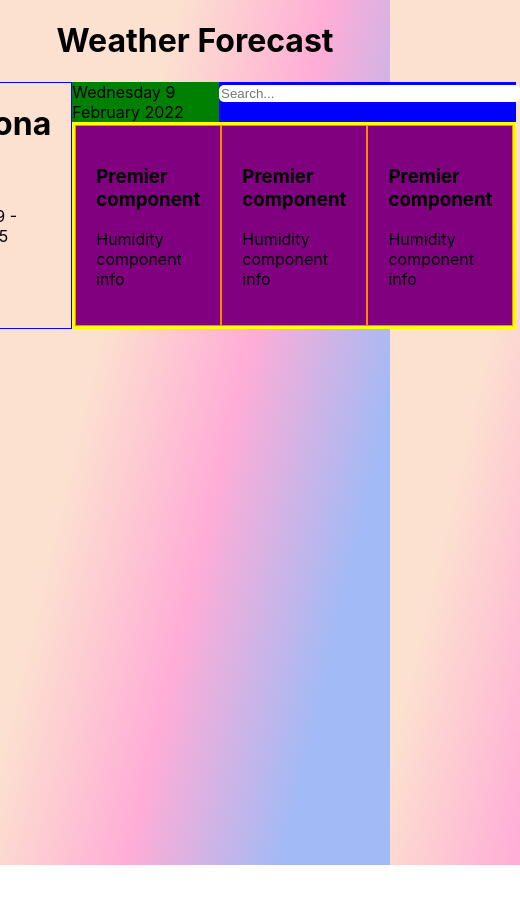
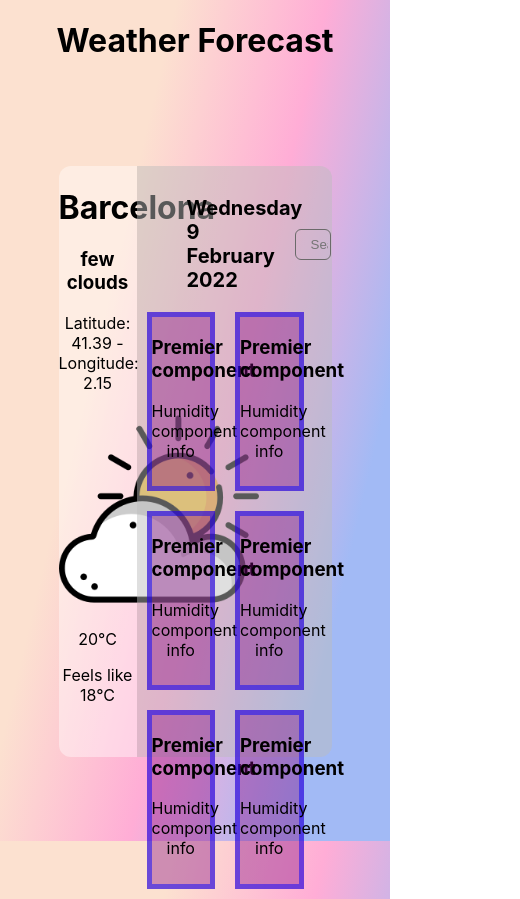
Before and after one commit to Arthurwzy27/weather-app-react, a React (Create React App) app: page / in a window 390 px wide. Shown: the whole page, 520 px wide, since content can reach past the window. Before the commit the page ends 865 px from the top, so only its background shows below. Built offline with nearby package versions, Linux system fonts and the light colour scheme; no server answers.

Commit message:
Update: All css updated and a bit more responsive

```diff
--- a/package.json
+++ b/package.json
@@ -10,7 +10,8 @@
     "react-dom": "^17.0.2",
     "react-scripts": "5.0.0",
     "sass": "^1.49.7",
-    "web-vitals": "^2.1.4"
+    "web-vitals": "^2.1.4",
+    "webpack": "^5.68.0"
   },
   "scripts": {
     "start": "react-scripts start",
--- a/src/App.css
+++ b/src/App.css
@@ -1,7 +1,6 @@
 body {
   background-image: linear-gradient( 103.3deg,  rgba(252,225,208,1) 30%, rgba(255,173,214,1) 55.7%, rgba(162,186,245,1) 81.8% );
   background-size: cover;
-  height: 100vh;
 }
 
 header {
@@ -9,27 +8,60 @@ header {
 }
 
 .wrapper {
+  /* display: flex;
+  align-items: center;
+  justify-content: center;
+  padding: 20px;
+  width: 80vw;
+  height: 80vh;
+  background-color: rgba(255, 255, 255, 0.39);
+  border-radius: 12px; */
+  /* background-color: rgba(255, 255, 0, 0.411); */
+  height: 90vh;
   display: flex;
+  align-items: center;
   justify-content: center;
 }
 
 .main-card {
-  border: 1px solid rgb(0, 4, 255);
-  padding: 0 20px;
+  background-color: rgba(255, 255, 255, 0.404);
+  height: 70vh;
+  width: 20vw;
+  text-align: center;
+  border-radius: 12px 0 0 12px;
 }
 
-.secondary-card {}
-
+.secondary-card {
+  background-color: rgba(187, 187, 187, 0.473);
+  height: 70vh;
+  width: 50vw;
+  border-radius: 0 12px 12px 0;
+}
 
 .secondry-header {
   display: flex;
-  background-color: green;
-  align-items: space-around;
+  align-items: center;
+  justify-content: space-between;
+  margin-top: 20px;
+  padding: 10px 30px;
+}
+
+.current-date {
+  width: 70%;
+  padding-left: 20px;
+  font-size: 20px;
+  font-weight: bold;
+
 }
 
 .component-infos {
+  /* display: flex;
+  flex-wrap: wrap;
+  align-items: center;
+  justify-content: space-between;
+  margin: 2rem; */
   display: flex;
-  grid-column: 3;
-  border: 3px solid yellow
-
+  height: 80%;
+  flex-wrap: wrap;
+  /* align-items: center; */
 }
--- a/src/App.js
+++ b/src/App.js
@@ -33,13 +33,16 @@ const App = () => {
 
         <div className="secondary-card">
           <div className="secondry-header">
-            {/* ----------------DateBuilder---------------- */}
-              <div> {dateBuilder(new Date())} </div>
-            {/* ----------------SearchBar---------------- */}
-              <Search />
+            <div className="current-date">
+              {dateBuilder(new Date())}
+            </div>
+            <Search />
           </div>
 
           <div className="component-infos">
+            <InfoCard />
+            <InfoCard />
+            <InfoCard />
             <InfoCard />
             <InfoCard />
             <InfoCard />
@@ -55,7 +58,6 @@ const App = () => {
           </div>
         </div>
       </div>
-
     </div>
   );
 }
--- a/src/components/InfoCard.jsx
+++ b/src/components/InfoCard.jsx
@@ -1,13 +1,15 @@
-import React from 'react';
+// import React from 'react';
+import { Component } from 'react/cjs/react.production.min';
 import './InfoCard.scss';
 
   const InfoCard = () => {
+    return (
+      <div className="secondary-component">
+        <div className="info-description">
+          <h3>Premier component</h3>
+          <p>Humidity component info</p>
+        </div>
 
-
-    return (
-      <div className="info-description">
-        <h3>Premier component</h3>
-        <p>Humidity component info</p>
       </div>
       );
   }
--- a/src/components/InfoCard.scss
+++ b/src/components/InfoCard.scss
@@ -1,10 +1,27 @@
-.info-description{
-  background-color: purple;
+.secondary-component {
+  padding: 10px;
+  align-self: center;
+  margin: 0px;
 }
 
 .info-description {
-  border: 1px solid rgb(255, 136, 0);
-  padding: 20px;
-  text-align: justify;
+  // background-color: rgba(255, 255, 255, 0.514);
+  // border-radius: 12px;
+  // border: 1px solid rgb(255, 136, 0);
+  // padding: 20px;
+  // text-align: justify;
+  // flex-direction: row;
+  // flex-wrap: wrap;
+  // grid-column: 3;
+  background-color: rgba(128, 0, 128, 0.377);
+  border: 5px solid rgba(0, 0, 255, 0.486);
+  flex-direction: row;
+  // justify-content: space-around;
+  width: 15vw;
+  height: 20vh;
+  text-align: center;
 
+  p {
+    // align-items: center;
+  }
 }
--- a/src/components/MainCard.jsx
+++ b/src/components/MainCard.jsx
@@ -5,8 +5,7 @@ const Maincard = () => {
 
   const [lat, setLat] = useState('41.39')
   const [lon, setLon] = useState('2.15')
-  const [city, setCity
-  ] = useState('Barcelona')
+  const [city, setCity] = useState('Barcelona')
   // const [query, setquery] = useState('')
   // const [weather, setWeather] = useState('')
   const base_url = "api.openweathermap.org/data/2.5/weather?"
@@ -24,10 +23,17 @@ const Maincard = () => {
   return(
     <div className="main">
       <h1>{city}</h1>
+
       <h3> {weatherCategory} </h3>
+
       <p>Latitude: {lat} - Longitude: {lon}</p>
-      {/* <h2>{weather}</h2> */}
-      <div className="weather-icon"></div>
+
+      <img className="weather-icon" src={require('../img/few-cloud.png')} alt="Few-cloud"/>
+
+      <div className="temperature">
+        <p>20°C</p>
+        <p>Feels like 18°C</p>
+      </div>
     </div>
   )
 };
--- a/src/components/MainCard.scss
+++ b/src/components/MainCard.scss
@@ -1,8 +1,3 @@
-main {
-  background-color: red;
-  color: white;
-
-  .weather-icon {
-    background-image: url(../img/few-cloud.png);
-  }
+.weather-icon {
+  height: 200px;
 }
--- a/src/components/Search.scss
+++ b/src/components/Search.scss
@@ -1,13 +1,15 @@
 .search-box {
-  width: 100%;
-  background-color: blue;
+  width: 40%;
+  padding-left: 10%;
 
   .search-bar {
+    background-color: transparent;
+    border: 1px solid rgb(107, 106, 106);
+    border-radius: 6px;
+    padding-left: 15px;
+    width: 90%;
+    height: 1.7rem;
+    outline: none;
 
-    border-radius: 5px;
-    // padding: 5px;
-    width: 100%;
-    outline: none;
-    border: none;
   }
 }
```
Also changed, not shown: 1 other file (tests, documents, lock files or other folders).
